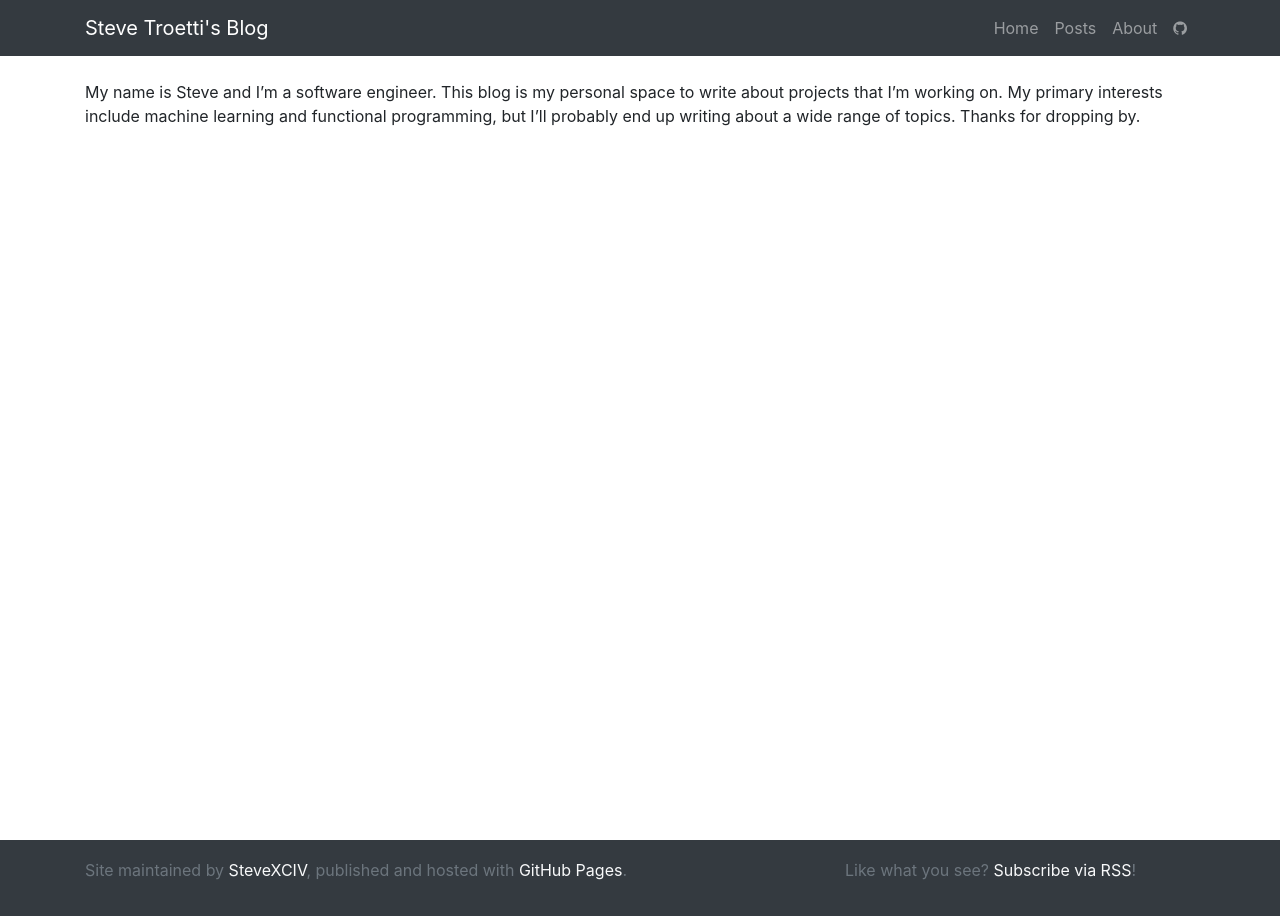
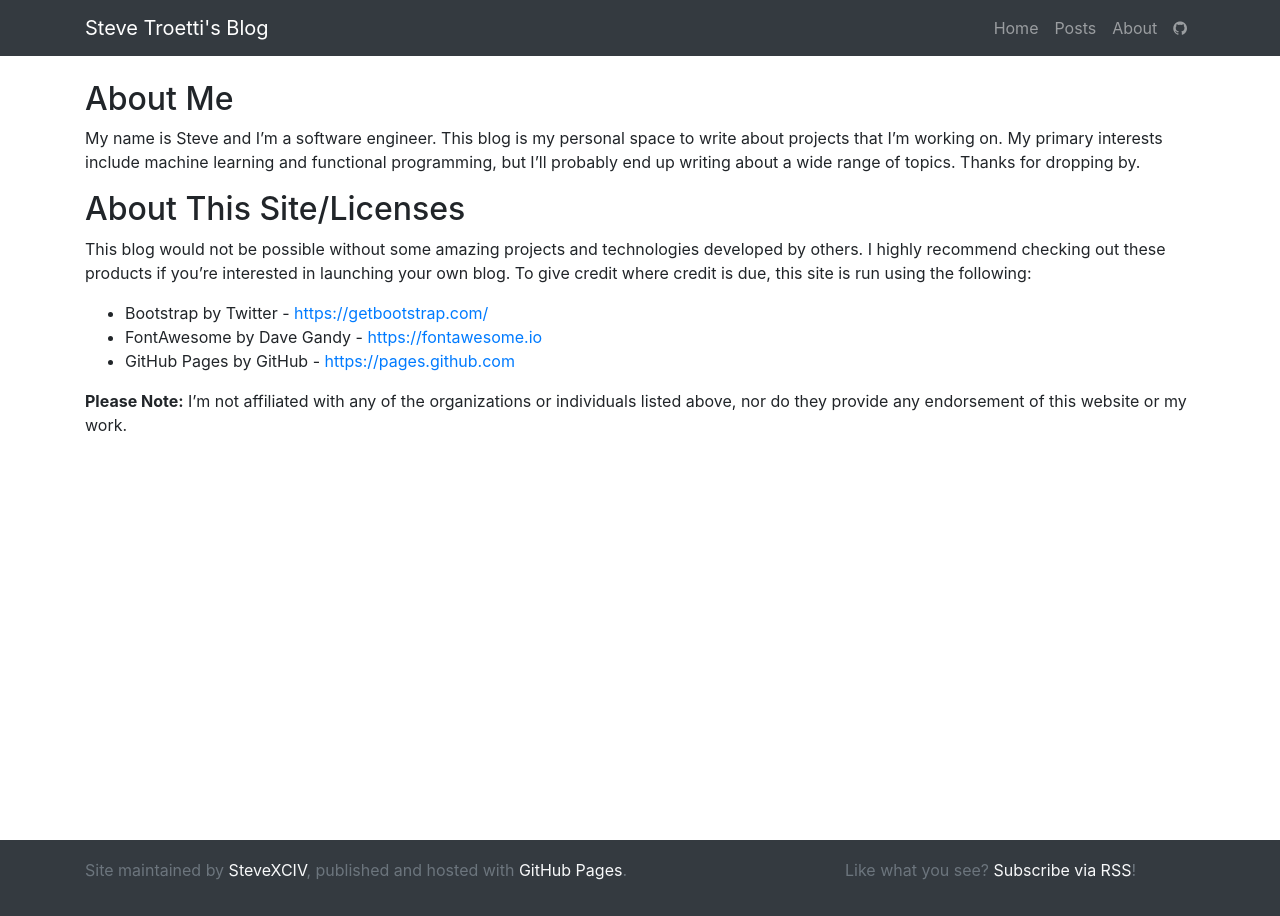
Before and after one commit to SteveXCIV/stevexciv.github.io, a Jekyll site: the page built from about.md, in a window 1280 px wide. Built offline with Jekyll 4.4.1, drawn with Linux system fonts in a browser that asks for light colours; nearby versions of some CDN libraries.

Commit message:
Add license info/credits to about

```diff
--- a/about.md
+++ b/about.md
@@ -4,4 +4,16 @@ title: About
 permalink: /about/
 ---
 
+## About Me
+
 My name is Steve and I'm a software engineer. This blog is my personal space to write about projects that I'm working on. My primary interests include machine learning and functional programming, but I'll probably end up writing about a wide range of topics. Thanks for dropping by.
+
+## About This Site/Licenses
+
+This blog would not be possible without some amazing projects and technologies developed by others. I highly recommend checking out these products if you're interested in launching your own blog. To give credit where credit is due, this site is run using the following:
+
+- Bootstrap by Twitter - [https://getbootstrap.com/](https://getbootstrap.com/)
+- FontAwesome by Dave Gandy - [https://fontawesome.io](https://fontawesome.io)
+- GitHub Pages by GitHub - [https://pages.github.com](https://pages.github.com)
+
+**Please Note:** I'm not affiliated with any of the organizations or individuals listed above, nor do they provide any endorsement of this website or my work.
```
